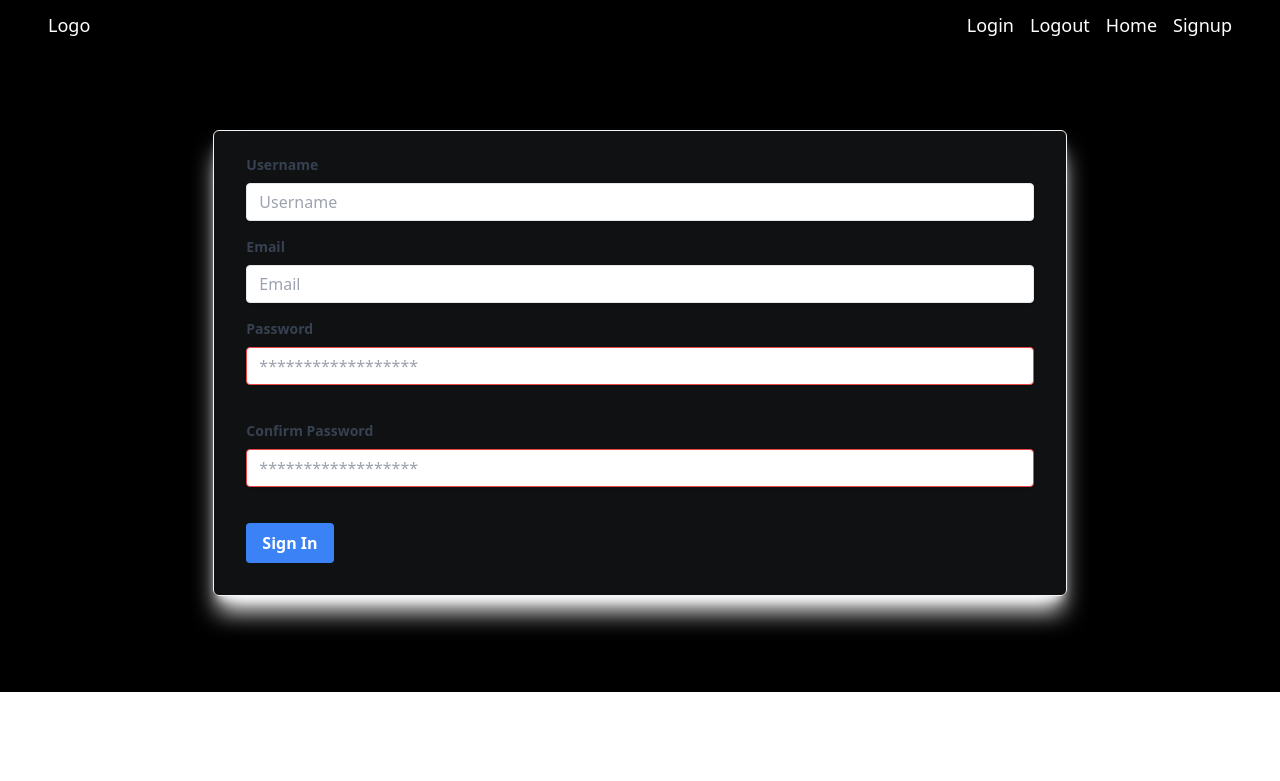
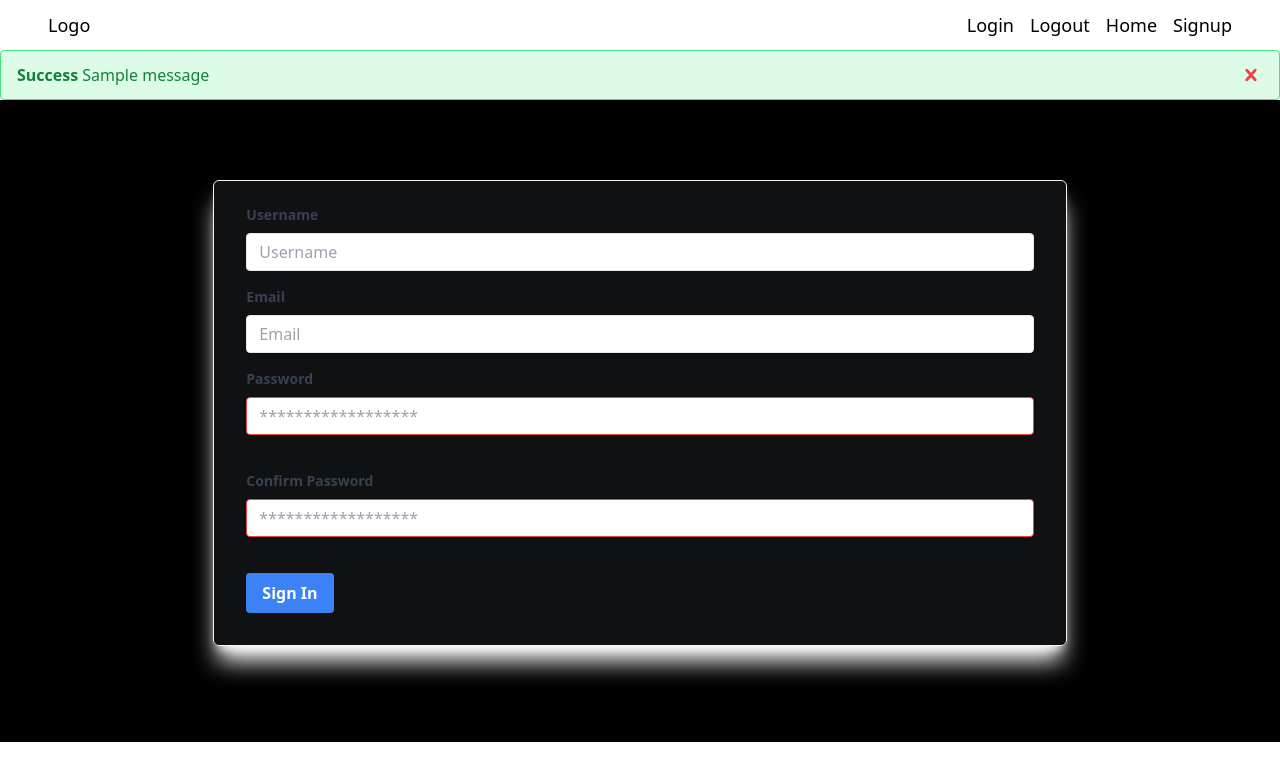
Before and after one commit to saakshiraut28/Notebook, a Flask app: page /signup in a window 1280 px wide. Shown: the top 781 px of the page. Run offline with Flask 3, Linux system fonts and the light colour scheme; one stand-in notice (Sample message) is shown; some libraries are stand-ins or nearby versions.

Commit message:
Create Database Table and Worked on Flash Messages

```diff
--- a/website/auth.py
+++ b/website/auth.py
@@ -12,20 +12,21 @@ def logout():
 
 @auth.route('/signup',methods=['GET','POST'])
 def sign_up():
-    if request == 'POST':
+    if request.method == 'POST':
         name = request.form.get('username')
         email = request.form.get('email')
         pass1 = request.form.get('password1')
         pass2 = request.form.get('password2')
-        if len(name)<1:
-            flash('Name should contain more than 1 character', category='error')
-        elif len(email)<3:
-            flash('Email should contain more than 3 character', category='error')
-        elif len(pass1)<7:
-            flash('Name should contain more than 7 character', category='error')
+
+        if len(name) < 2:
+            flash("Length of username should be minimum 2 characters.",category='error')
+        elif len(email) < 3:
+            flash("Length of email should be minimum 3 characters.",category='error')
         elif pass1 != pass2:
-            flash('Password doesn\'t match :(', category='error')
+            flash("Password doesn't match.",category='error')
+        elif len(pass1) <7:
+            flash("Password should consist of min 7 characters.",category='error')
         else:
-            flash('You created a new account', category='success')
+            flash("Sign Up Successfully",category='success')
             pass
     return render_template('signup.html')
--- a/website/templates/base.html
+++ b/website/templates/base.html
@@ -4,20 +4,61 @@
     <meta charset="UTF-8">
     <meta name="viewport" content="width=device-width, initial-scale=1.0">
     <script src="https://cdn.tailwindcss.com"></script>
+        <script src="https://code.jquery.com/jquery-3.6.0.min.js"></script>
     <title>{% block title %}Root{% endblock %}</title>
     <!-- Defining a title in base template which can be overwritten by the child template-->
 </head>
 <body >
-    <nav class="flex w-full h-[50px] bg-black text-white text-[18px] items-center px-12 items-between">
+    <nav class="flex w-full h-[50px]  text-[18px] items-center px-12 items-between">
         <div class="flex w-1/2 justify-start"><span><a href="/">Logo</a></span></div>
         <div class="flex w-1/2 justify-end space-x-4"><span><a href="/login" >Login</a></span>
         <span><a href="/logout">Logout</a></span>
         <span><a href="/" >Home</a></span>
         <span><a href="/signup" >Signup</a></span></div>
-
     </nav>
+    {% with messages = get_flashed_messages(with_categories=true)%}
+    {% if messages %}
+    {% for category, message in messages %}
+    {% if category == 'error' %}
+    <div class="bg-red-100 border border-red-400 text-red-700 px-4 py-3 rounded relative" role="alert">
+        <strong class="font-bold">Error</strong>
+        <span class="block sm:inline">{{ message }}</span>
+        <span class="absolute top-0 bottom-0 right-0 px-4 py-3" id="close-button">
+            <svg class="fill-current h-6 w-6 text-red-500" role="button" xmlns="http://www.w3.org/2000/svg"
+                viewBox="0 0 20 20">
+                <title>Close</title>
+                <path
+                    d="M14.348 14.849a1.2 1.2 0 0 1-1.697 0L10 11.819l-2.651 3.029a1.2 1.2 0 1 1-1.697-1.697l2.758-3.15-2.759-3.152a1.2 1.2 0 1 1 1.697-1.697L10 8.183l2.651-3.031a1.2 1.2 0 1 1 1.697 1.697l-2.758 3.152 2.758 3.15a1.2 1.2 0 0 1 0 1.698z" />
+            </svg>
+        </span>
+</div>
+    {% else %}
+    <div class="bg-green-100 border border-green-400 text-green-700 px-4 py-3 rounded relative" role="alert">
+        <strong class="font-bold">Success</strong>
+        <span class="block sm:inline">{{ message }}</span>
+        <span class="absolute top-0 bottom-0 right-0 px-4 py-3" id="close-button">
+            <svg class="fill-current h-6 w-6 text-red-500" role="button" xmlns="http://www.w3.org/2000/svg"
+                viewBox="0 0 20 20">
+                <title>Close</title>
+                <path
+                    d="M14.348 14.849a1.2 1.2 0 0 1-1.697 0L10 11.819l-2.651 3.029a1.2 1.2 0 1 1-1.697-1.697l2.758-3.15-2.759-3.152a1.2 1.2 0 1 1 1.697-1.697L10 8.183l2.651-3.031a1.2 1.2 0 1 1 1.697 1.697l-2.758 3.152 2.758 3.15a1.2 1.2 0 0 1 0 1.698z" />
+            </svg>
+        </span>
+    </div>
+    {%endif%}
+    {% endfor %}
+    {% endif %}
+    {% endwith %}
     <div class="container w-full h- full flex justify-center bg-indigo-400">
         {% block contains %}{% endblock %}
     </div>
+
+    <script>
+        $(document).ready(function () {
+            $('#close-button').click(function () {
+                $(this).parent().fadeOut('slow'); // Fades out the parent div containing the close button
+            });
+        });
+    </script>
 </body>
 </html>
--- a/website/templates/signup.html
+++ b/website/templates/signup.html
@@ -11,7 +11,7 @@
             </label>
             <input
                 class="shadow appearance-none border rounded w-full py-2 px-3 text-gray-700 leading-tight focus:outline-none focus:shadow-outline"
-                id="username" type="text" placeholder="Username">
+                name="username" type="text" placeholder="Username">
         </div>
         <div class="mb-4">
             <label class="block text-gray-700 text-sm font-bold mb-2" for="username">
@@ -19,7 +19,7 @@
             </label>
             <input
                 class="shadow appearance-none border rounded w-full py-2 px-3 text-gray-700 leading-tight focus:outline-none focus:shadow-outline"
-                id="email" type="email" placeholder="Email">
+                name="email" type="email" placeholder="Email">
         </div>
         <div class="mb-6">
             <label class="block text-gray-700 text-sm font-bold mb-2" for="password">
@@ -27,7 +27,7 @@
             </label>
             <input
                 class="shadow appearance-none border border-red-500 rounded w-full py-2 px-3 text-gray-700 mb-3 leading-tight focus:outline-none focus:shadow-outline"
-                id="password1" type="password" placeholder="******************">
+                name="password1" type="password" placeholder="******************">
         </div>
         <div class="mb-6">
             <label class="block text-gray-700 text-sm font-bold mb-2" for="password">
@@ -35,15 +35,16 @@
             </label>
             <input
                 class="shadow appearance-none border border-red-500 rounded w-full py-2 px-3 text-gray-700 mb-3 leading-tight focus:outline-none focus:shadow-outline"
-                id="password2" type="password" placeholder="******************">
+                name="password2" type="password" placeholder="******************">
         </div>
         <div class="flex items-center justify-between">
-            <button
-                class="bg-blue-500 hover:bg-blue-700 text-white font-bold py-2 px-4 rounded focus:outline-none focus:shadow-outline"
-                type="submit">
-                Sign In
-            </button>
+                <button
+                    class="bg-blue-500 hover:bg-blue-700 text-white font-bold py-2 px-4 rounded focus:outline-none focus:shadow-outline"
+                    type="submit">
+                    Sign In
+                </button>
         </div>
     </form>
 
-</div>{%endblock%}
+</div>
+{%endblock%}
```
Also changed, not shown: website/models.py (+16 -0 lines).
